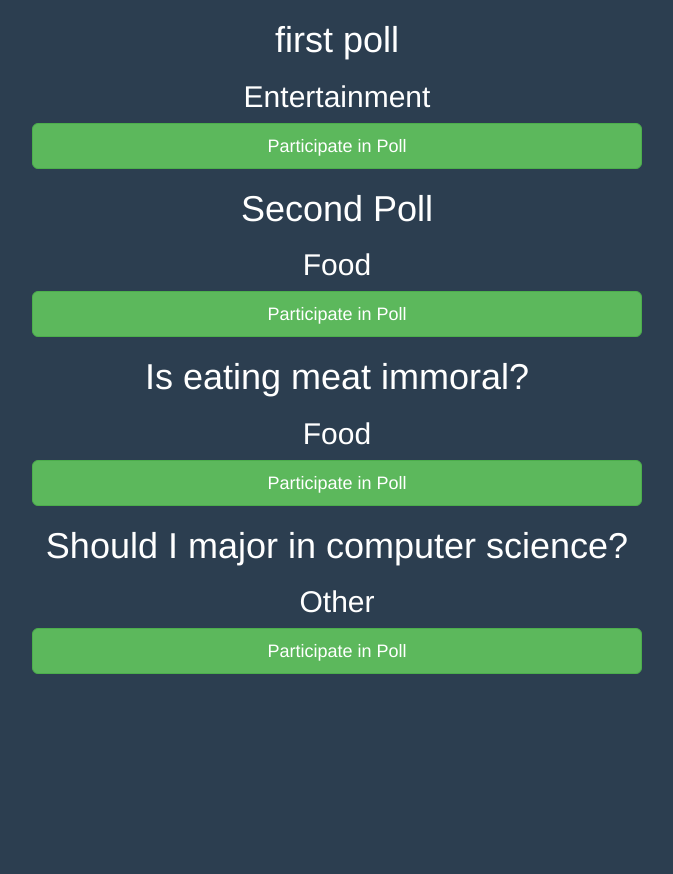
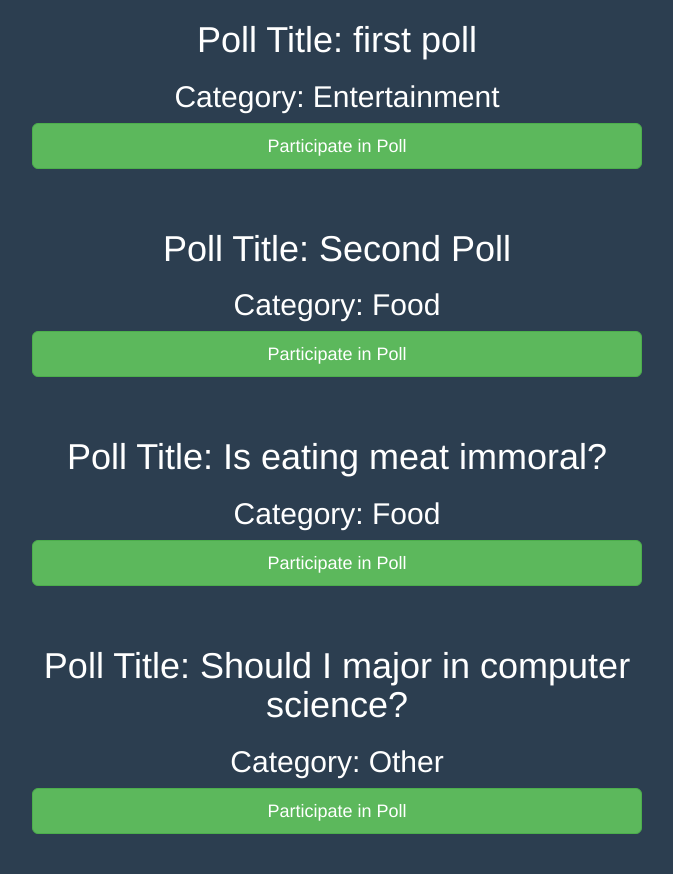
Before and after one commit to stevenGarciaDev/BeachVotes, a Django app: page /poll/show_polls in a window 1280 px wide. Shown: the part 51-925 px from the top of the page, without its empty margins (303-976 px from the left). Before the commit the page ends 725 px from the top, so only its background shows below. Run offline with Django 3.2, Linux system fonts and the light colour scheme; a user stored in the database is signed in; data comes from the database, SQL or seed files in the repository; both versions use the stored data as it was after the commit; some libraries are stand-ins or nearby versions.

Commit message:
Edit html for show_polls.html

```diff
--- a/beach_votes_project/poll/views.py
+++ b/beach_votes_project/poll/views.py
@@ -49,7 +49,8 @@ def create_poll(request):
             poll.poll_creator = user
             poll.save()
 
-            return render(request, 'poll/show_polls.html', {})
+            context_dict = { 'polls' : Poll.objects.all() }
+            return render(request, 'poll/show_polls.html', context_dict)
         except:
             context_dict['error_message'] = "Invalid input"
             print("invalid input, not valid form")
@@ -88,7 +89,7 @@ def login_user(request):
 
             if user.is_active:
                 login(request, user)
-                #return HttpResponseRedirect(reverse('index'))
+                context_dict['polls'] = Poll.objects.all()
                 return render(request, 'poll/show_polls.html', context_dict)
             else:
                 context_dict['invalid_input'] = True
@@ -125,7 +126,8 @@ def sign_up(request):
             user_profile.user = user
             user_profile.save()
 
-            return render(request, 'poll/show_polls.html', context = {})
+            context_dict = { 'polls' : Poll.objects.all() }
+            return render(request, 'poll/show_polls.html',  context_dict)
         else:
             invalid_input = True
             error_message = "Invalid Input: Please fill in all fields"
@@ -147,3 +149,6 @@ def restricted_page(request):
 # -----------------
 # Helper methods
 # -----------------
+
+def retrieve_all_polls(request):
+    return Poll.objects.all()
--- a/beach_votes_project/templates/poll/show_polls.html
+++ b/beach_votes_project/templates/poll/show_polls.html
@@ -13,13 +13,13 @@
       {% for poll in polls %}
 
         <div class="poll-container text-center">
-          <h1>{{ poll.title_question }}</h1>
-          <h2>{{ poll.category }}</h2>
+          <h1>Poll Title: {{ poll.title_question }}</h1>
+          <h2>Category: {{ poll.category }}</h2>
 
           <a href="#" class="btn btn-success btn-lg btn-block">
             Participate in Poll
           </a>
-        </div>
+        </div><br /><br />
 
       {% endfor %}
 
```
Also changed, not shown: beach_votes_project/db.sqlite3, 2 other files.
